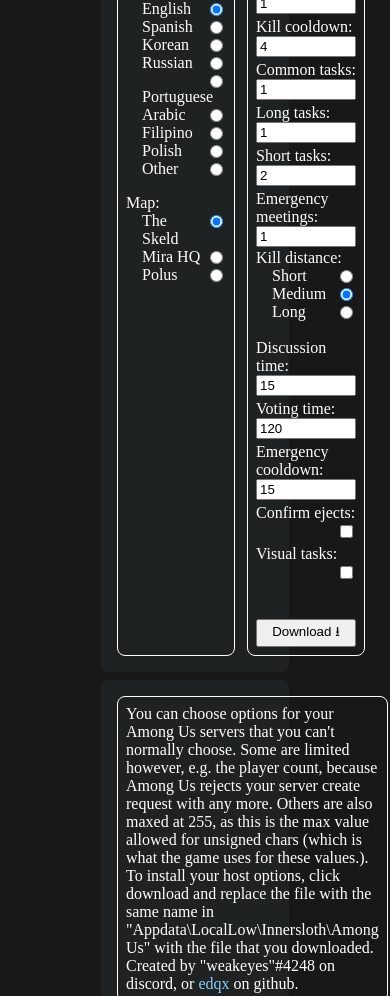
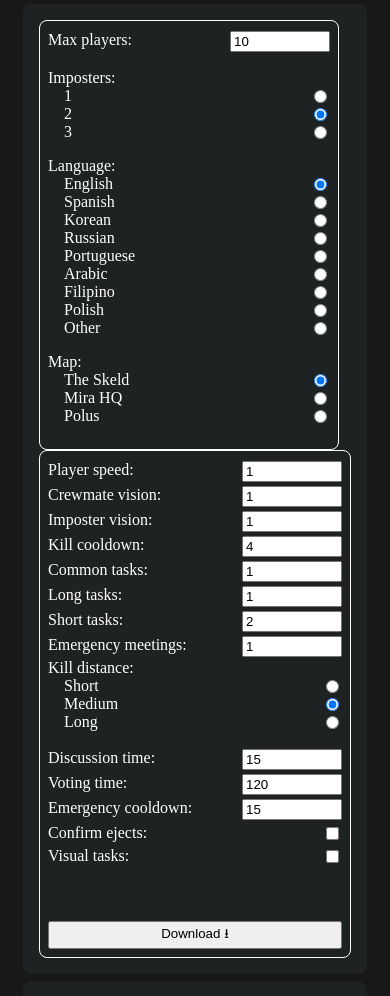
Before and after one commit to edqx/amongus-hacked-servers, a website: page page/index.html in a window 390 px wide. Shown: the top 996 px of the page. Drawn offline with Linux system fonts and the light colour scheme.

Commit message:
Improved look on mobile

```diff
--- a/page/res/main.css
+++ b/page/res/main.css
@@ -34,7 +34,6 @@
     height: 100%;
     display: flex;
     align-items: center;
-    justify-content: center;
     flex-direction: column;
 }
 
@@ -44,6 +43,7 @@
     padding: 16px;
     border-radius: 8px;
     display: flex;
+    flex-flow: wrap;
     margin: 4px;
 }
 
@@ -54,9 +54,17 @@
     padding: 8px;
     display: flex;
     flex-direction: column;
+    min-width: 250px;
 }
 
 .option {
     margin-top: 2px;
     margin-bottom: 2px;
 }
+
+@media (max-width: 1100px) {
+    .flex-container {
+        padding-left: 10%;
+        padding-right: 10%;
+    }
+}
```
